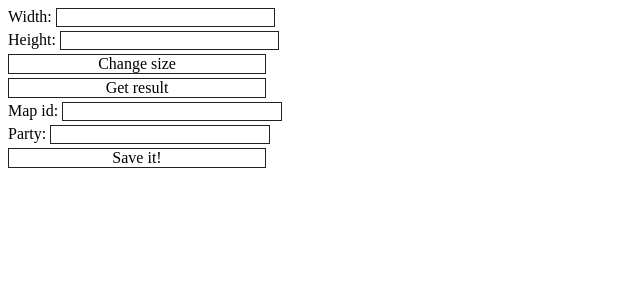
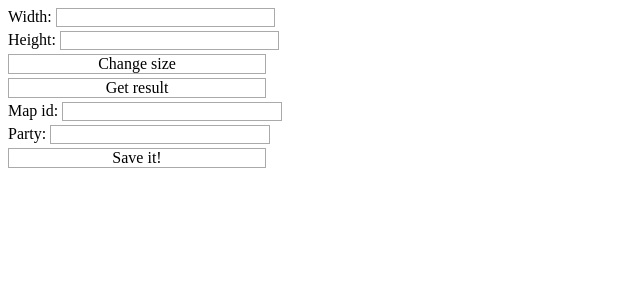
Before and after one commit to adri326/rpg-motor, a PHP site: page /create/createMap.php?height=1 in a window 1280 px wide. Shown: the top 300 px of the page, without its empty margins (0-640 px from the left). Run offline with PHP 8.4, Linux system fonts and the light colour scheme; data that the repository does not hold is empty.

Commit message:
Update createMap.php

```diff
--- a/create/createMap.php
+++ b/create/createMap.php
@@ -56,7 +56,7 @@
         margin-bottom: -2px;
       }
       .button, input {
-        border: 1px solid #222;
+        border: 1px solid #aaa;
         width: 16em;
         text-align: center;
       }
```
